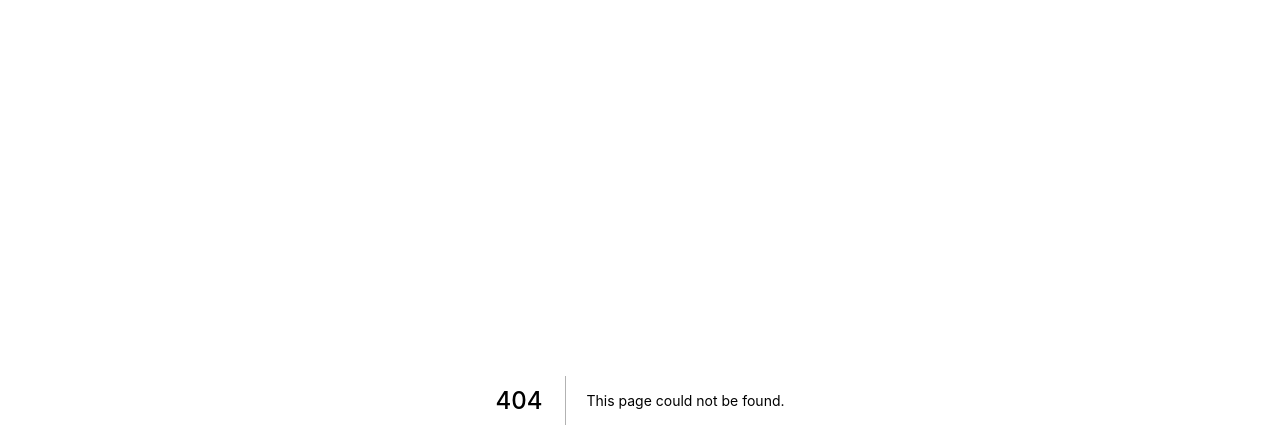
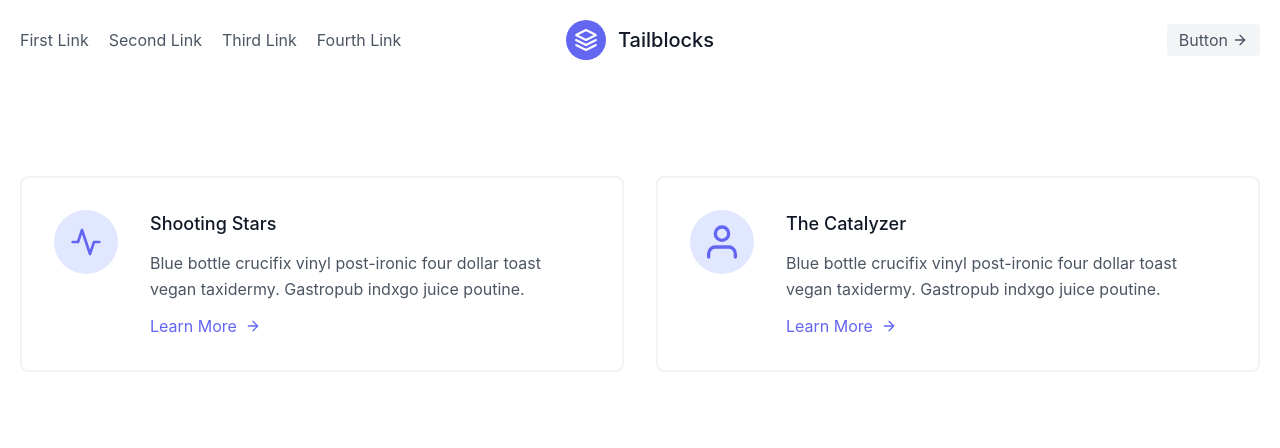
Before and after one commit to hiroto0927/React, a Next.js app: page /test1 in a window 1280 px wide. Before the commit this address had no page. Shown: the top 448 px of the page. Built offline with nearby package versions, Linux system fonts and the light colour scheme.

Commit message:
ヘッダーと内容の雛形サンプル

```diff
--- /dev/null
+++ b/postcss.config.js
@@ -0,0 +1,6 @@
+module.exports = {
+  plugins: {
+    tailwindcss: {},
+    autoprefixer: {},
+  },
+}
--- /dev/null
+++ b/src/components/content.tsx
@@ -0,0 +1,55 @@
+import Content_Box from "./content_box";
+
+export default function Content() {
+  return (
+    <section className="text-gray-600 body-font">
+      <div className="container px-5 py-24 mx-auto flex flex-wrap">
+        <div className="flex flex-wrap -m-4">
+          <Content_Box />
+
+          <div className="p-4 lg:w-1/2 md:w-full">
+            <div className="flex border-2 rounded-lg border-gray-200 border-opacity-50 p-8 sm:flex-row flex-col">
+              <div className="w-16 h-16 sm:mr-8 sm:mb-0 mb-4 inline-flex items-center justify-center rounded-full bg-indigo-100 text-indigo-500 flex-shrink-0">
+                <svg
+                  fill="none"
+                  stroke="currentColor"
+                  strokeLinecap="round"
+                  strokeLinejoin="round"
+                  strokeWidth="2"
+                  className="w-10 h-10"
+                  viewBox="0 0 24 24"
+                >
+                  <path d="M20 21v-2a4 4 0 00-4-4H8a4 4 0 00-4 4v2"></path>
+                  <circle cx="12" cy="7" r="4"></circle>
+                </svg>
+              </div>
+              <div className="flex-grow">
+                <h2 className="text-gray-900 text-lg title-font font-medium mb-3">
+                  The Catalyzer
+                </h2>
+                <p className="leading-relaxed text-base">
+                  Blue bottle crucifix vinyl post-ironic four dollar toast vegan
+                  taxidermy. Gastropub indxgo juice poutine.
+                </p>
+                <a className="mt-3 text-indigo-500 inline-flex items-center">
+                  Learn More
+                  <svg
+                    fill="none"
+                    stroke="currentColor"
+                    strokeLinecap="round"
+                    strokeLinejoin="round"
+                    strokeWidth="2"
+                    className="w-4 h-4 ml-2"
+                    viewBox="0 0 24 24"
+                  >
+                    <path d="M5 12h14M12 5l7 7-7 7"></path>
+                  </svg>
+                </a>
+              </div>
+            </div>
+          </div>
+        </div>
+      </div>
+    </section>
+  );
+}
--- /dev/null
+++ b/src/components/content_box.tsx
@@ -0,0 +1,44 @@
+export default function Content_Box() {
+  return (
+    <div className="p-4 lg:w-1/2 md:w-full">
+      <div className="flex border-2 rounded-lg border-gray-200 border-opacity-50 p-8 sm:flex-row flex-col">
+        <div className="w-16 h-16 sm:mr-8 sm:mb-0 mb-4 inline-flex items-center justify-center rounded-full bg-indigo-100 text-indigo-500 flex-shrink-0">
+          <svg
+            fill="none"
+            stroke="currentColor"
+            strokeLinecap="round"
+            strokeLinejoin="round"
+            strokeWidth="2"
+            className="w-8 h-8"
+            viewBox="0 0 24 24"
+          >
+            <path d="M22 12h-4l-3 9L9 3l-3 9H2"></path>
+          </svg>
+        </div>
+        <div className="flex-grow">
+          <h2 className="text-gray-900 text-lg title-font font-medium mb-3">
+            Shooting Stars
+          </h2>
+          <p className="leading-relaxed text-base">
+            Blue bottle crucifix vinyl post-ironic four dollar toast vegan
+            taxidermy. Gastropub indxgo juice poutine.
+          </p>
+          <a className="mt-3 text-indigo-500 inline-flex items-center">
+            Learn More
+            <svg
+              fill="none"
+              stroke="currentColor"
+              strokeLinecap="round"
+              strokeLinejoin="round"
+              strokeWidth="2"
+              className="w-4 h-4 ml-2"
+              viewBox="0 0 24 24"
+            >
+              <path d="M5 12h14M12 5l7 7-7 7"></path>
+            </svg>
+          </a>
+        </div>
+      </div>
+    </div>
+  );
+}
--- /dev/null
+++ b/src/components/header.tsx
@@ -0,0 +1,50 @@
+// export type PropsHead = {
+//   color: string;
+//   color2: string;
+// };
+
+export default function Header() {
+  return (
+    <header className="text-gray-600 body-font">
+      <div className="container mx-auto flex flex-wrap p-5 flex-col md:flex-row items-center">
+        <nav className="flex lg:w-2/5 flex-wrap items-center text-base md:ml-auto">
+          <a className="mr-5 hover:text-gray-900">First Link</a>
+          <a className="mr-5 hover:text-gray-900">Second Link</a>
+          <a className="mr-5 hover:text-gray-900">Third Link</a>
+          <a className="hover:text-gray-900">Fourth Link</a>
+        </nav>
+        <a className="flex order-first lg:order-none lg:w-1/5 title-font font-medium items-center text-gray-900 lg:items-center lg:justify-center mb-4 md:mb-0">
+          <svg
+            xmlns="http://www.w3.org/2000/svg"
+            fill="none"
+            stroke="currentColor"
+            strokeLinecap="round"
+            strokeLinejoin="round"
+            strokeWidth="2"
+            className="w-10 h-10 text-white p-2 bg-indigo-500 rounded-full"
+            viewBox="0 0 24 24"
+          >
+            <path d="M12 2L2 7l10 5 10-5-10-5zM2 17l10 5 10-5M2 12l10 5 10-5"></path>
+          </svg>
+          <span className="ml-3 text-xl">Tailblocks</span>
+        </a>
+        <div className="lg:w-2/5 inline-flex lg:justify-end ml-5 lg:ml-0">
+          <button className="inline-flex items-center bg-gray-100 border-0 py-1 px-3 focus:outline-none hover:bg-gray-200 rounded text-base mt-4 md:mt-0">
+            Button
+            <svg
+              fill="none"
+              stroke="currentColor"
+              strokeLinecap="round"
+              strokeLinejoin="round"
+              strokeWidth="2"
+              className="w-4 h-4 ml-1"
+              viewBox="0 0 24 24"
+            >
+              <path d="M5 12h14M12 5l7 7-7 7"></path>
+            </svg>
+          </button>
+        </div>
+      </div>
+    </header>
+  );
+}
--- a/src/components/topic.tsx
+++ b/src/components/topic.tsx
@@ -1,4 +1,4 @@
-import styles from '../styles/Home.module.css'
+import styles from "../styles/Home.module.css";
 
 export type PropstTopic = {
   href: string;
@@ -7,7 +7,6 @@ export type PropstTopic = {
 };
 
 export default function Topic(props: PropstTopic) {
-
   const { href, title, content } = props;
 
   return (
--- a/src/pages/hello.tsx
+++ /dev/null
@@ -1,3 +0,0 @@
-export default function Hello() {
-    return (<div>Hello World!</div>)
-}
--- a/src/pages/hello/sample.tsx
+++ /dev/null
@@ -1,5 +0,0 @@
-export default function Sample() {
-
-    return (<div>SAMPLE</div>)
-
-}
--- /dev/null
+++ b/src/pages/test.tsx
@@ -0,0 +1,13 @@
+export default function Home2() {
+  return (
+    <div className="h-96 carousel carousel-vertical rounded-box">
+      <div className="carousel-item h-full">
+        <img src="https://placeimg.com/256/400/arch" />
+      </div>
+
+      <div className="carousel-item h-full">
+        <img src="https://placeimg.com/256/400/arch" />
+      </div>
+    </div>
+  );
+}
--- /dev/null
+++ b/src/pages/test1.tsx
@@ -0,0 +1,11 @@
+import Content from "../components/content";
+import Header from "../components/header";
+
+export default function Test1() {
+  return (
+    <div>
+      <Header />
+      <Content />
+    </div>
+  );
+}
--- a/src/styles/globals.css
+++ b/src/styles/globals.css
@@ -1,3 +1,7 @@
+@tailwind base;
+@tailwind components;
+@tailwind utilities;
+
 html,
 body {
   padding: 0;
--- /dev/null
+++ b/tailwind.config.js
@@ -0,0 +1,11 @@
+/** @type {import('tailwindcss').Config} */
+module.exports = {
+  content: [
+    "./src/pages/**/*.{js,ts,jsx,tsx}",
+    "./src/components/**/*.{js,ts,jsx,tsx}",
+  ],
+  theme: {
+    extend: {},
+  },
+  plugins: [require("daisyui")],
+};
```
Also changed, not shown: package.json (+7 -1 lines), 1 other file (tests, documents, lock files or other folders). Lines whose indentation alone changed are shown as unchanged.
